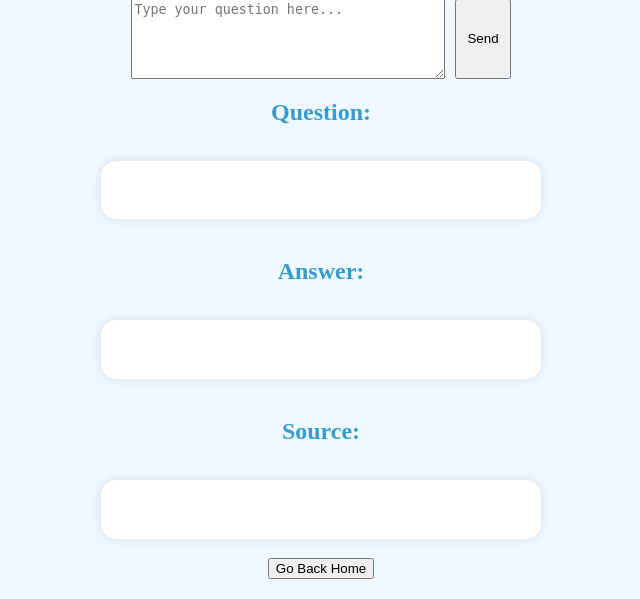
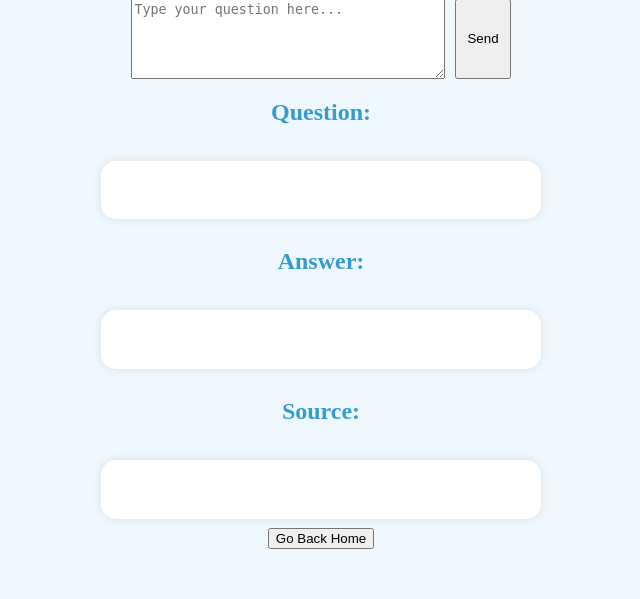
Before and after one commit to Makkers96/biglipsmcbot_v2, a Flask app: page /general in a window 1280 px wide. Shown: the part 396-995 px from the top of the page, without its empty margins (319-959 px from the left). After the commit the page ends 945 px from the top, so only its background shows below. Run offline with Flask 3, Linux system fonts and the light colour scheme; parts of the project's set-up code (start-up, migrations or seed data) failed here and were passed over.

Commit message:
css styling 5

```diff
--- a/templates/general.html
+++ b/templates/general.html
@@ -53,9 +53,9 @@
             display: inline-block;
             padding: 20px;
             position: relative;
-            margin: 15px auto;
+            margin: 15px auto 5px auto;
             min-width: 400px;
-            max-width: 600px;
+            max-width: 800px;
         }
     </style>
 </head>
--- a/templates/patch_notes.html
+++ b/templates/patch_notes.html
@@ -53,9 +53,9 @@
             display: inline-block;
             padding: 20px;
             position: relative;
-            margin: 15px auto;
+            margin: 15px auto 5px auto;
             min-width: 400px;
-            max-width: 600px;
+            max-width: 800px;
         }
     </style>
 </head>
```
